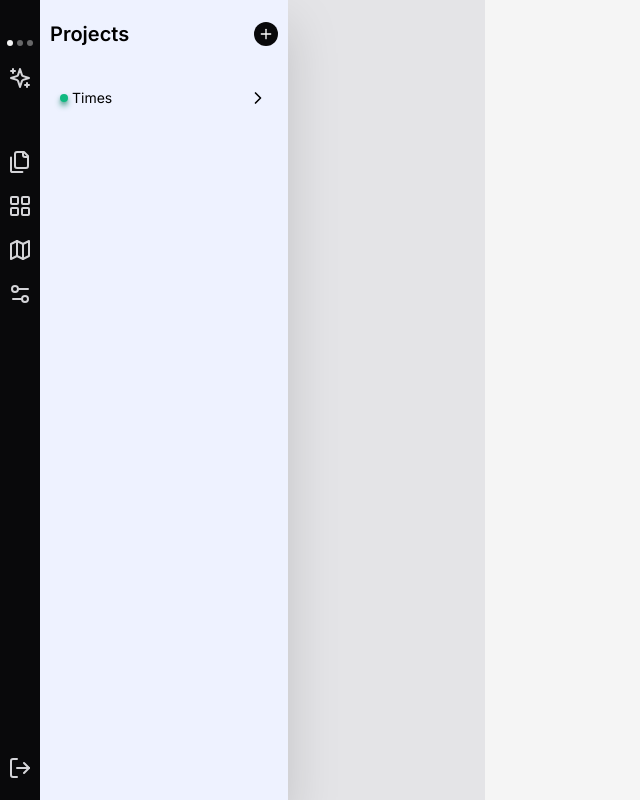
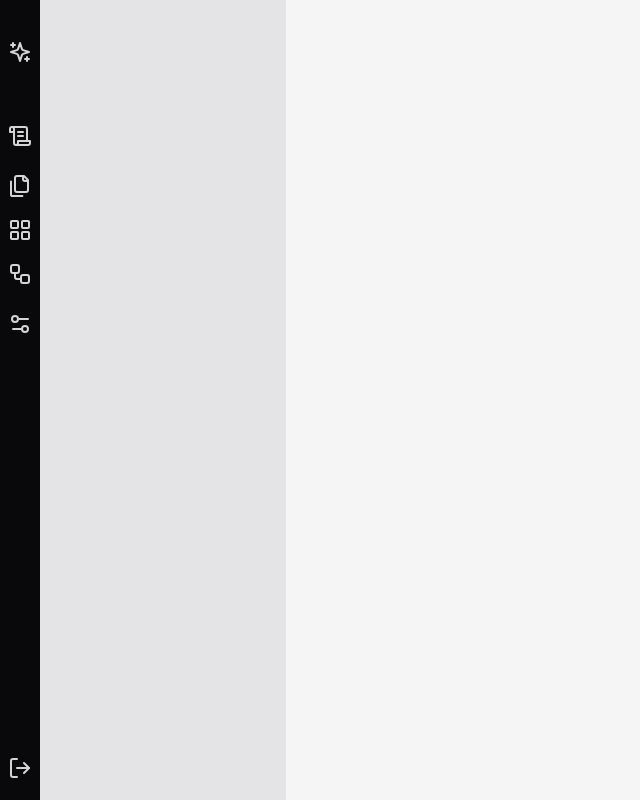
Before and after one commit to IsaacGSS/is-space, a Next.js app: page /notion in a window 1280 px wide. Shown: the whole page, without its empty margins (0-640 px from the left). Built offline with nearby package versions, Linux system fonts and the light colour scheme.

Commit message:
Update BarRoot.tsx
add icon and links new

```diff
--- a/src/components/CommandBar/BarRoot.tsx
+++ b/src/components/CommandBar/BarRoot.tsx
@@ -5,28 +5,34 @@ import {
   LayoutGrid,
   LogOut,
   Map,
+  ScrollText,
   Settings2,
-  Sparkles
+  Sparkles,
+  Workflow
 } from 'lucide-react'
 import { useState } from 'react'
 import { PageScheme } from './PageScheme'
+import { ButtonLink } from '../Common/Buttons'
 
 export const BarRoot = () => {
-  const [openFiles, setOpenFiles] = useState(false)
+  const [openFiles, setOpenFiles] = useState(true)
 
   return (
     <>
       <header className='h-screen min-w-10 max-w-10 bg-zinc-950 relative left-0 z-10 justify-between text-zinc-300'>
         <div className='h-fit flex flex-col gap-5 items-center py-10'>
-          <div className='flex gap-1'>
+          {/* <div className='flex gap-1'>
             <div className='size-1.5 bg-zinc-100 rounded-full' />
             <div className='size-1.5 bg-zinc-100/40 rounded-full' />
             <div className='size-1.5 bg-zinc-100/40 rounded-full' />
-          </div>
+          </div> */}
           <Sparkles className='md:size-6 size-5' />
         </div>
 
         <div className='flex flex-col justify-start items-center gap-5 pt-5 '>
+          <ButtonLink href='/notion'>
+            <ScrollText className='md:size-6 size-5 ' />
+          </ButtonLink>
           <Files
             className='md:size-6 size-5 cursor-pointer'
             onClick={() => {
@@ -34,10 +40,13 @@ export const BarRoot = () => {
             }}
           />
           <LayoutGrid className='md:size-6 size-5 ' />
-          <Map className='md:size-6 size-5 ' />
-
+          <ButtonLink href='/flow'>
+            <Workflow className='md:size-6 size-5 ' />
+          </ButtonLink>
           {/* configuracao */}
-          <Settings2 className='md:size-6 size-5 ' />
+          <ButtonLink href='/settings'>
+            <Settings2 className='md:size-6 size-5 ' />
+          </ButtonLink>
         </div>
 
         <LogOut className='md:size-6 size-5 absolute bottom-5 inset-x-1/2 -translate-x-1/2' />
```
